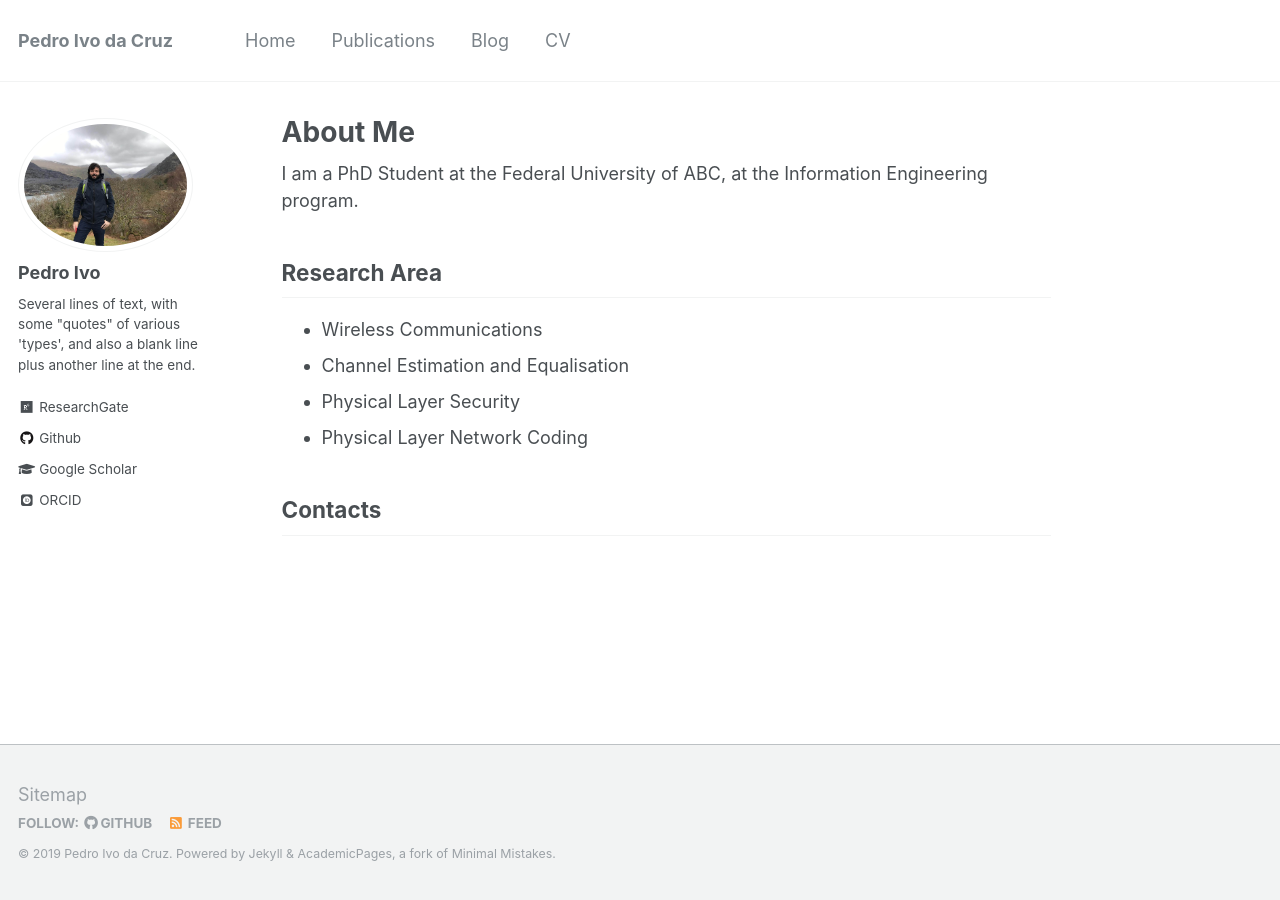
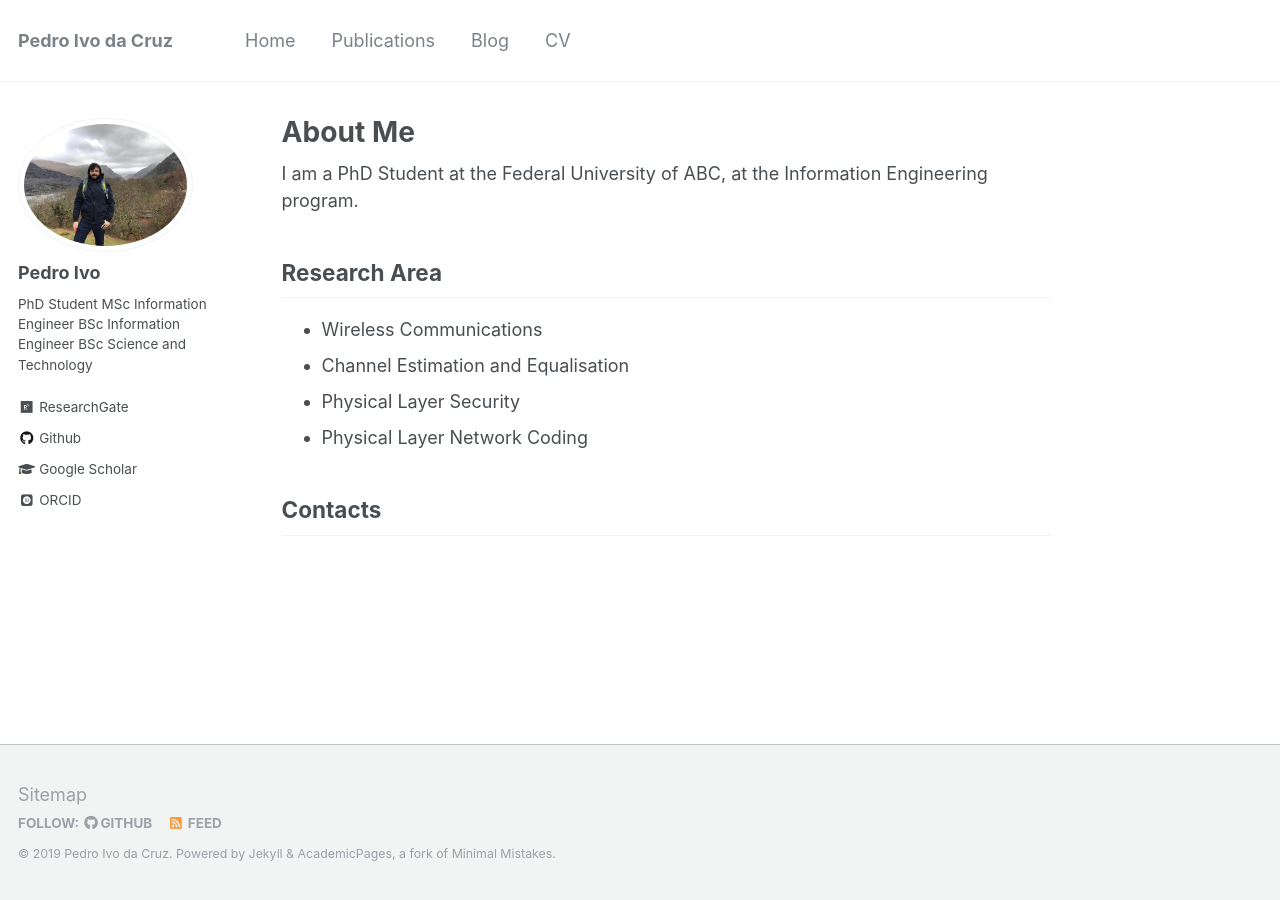
Before and after one commit to pedroidc/pedroidc.github.io, a Jekyll site: the page built from _pages/about.md, in a window 1280 px wide. Built offline with Jekyll 4.4.1, drawn with Linux system fonts in a browser that asks for light colours; some web fonts are replaced.

Commit message:
Biography Update

```diff
--- a/_config.yml
+++ b/_config.yml
@@ -82,13 +82,7 @@ analytics:
 author:
   name             : "Pedro Ivo"
   avatar           : "pedro-bio-photo-1.jpg"
-  bio              : " Several lines of text,\n
-  with some \"quotes\" of various 'types',\n
-  and also a blank line\n
-  \n
-  plus another line at the end.\n
-  \n
-  \n"
+  bio              : "PhD Student\nMSc Information Engineer \nBSc Information Engineer \nBSc Science and Technology"
   location         : # "Location"
   employer         :
   pubmed           : # "https://www.ncbi.nlm.nih.gov/pubmed/?term=john+snow"
```
